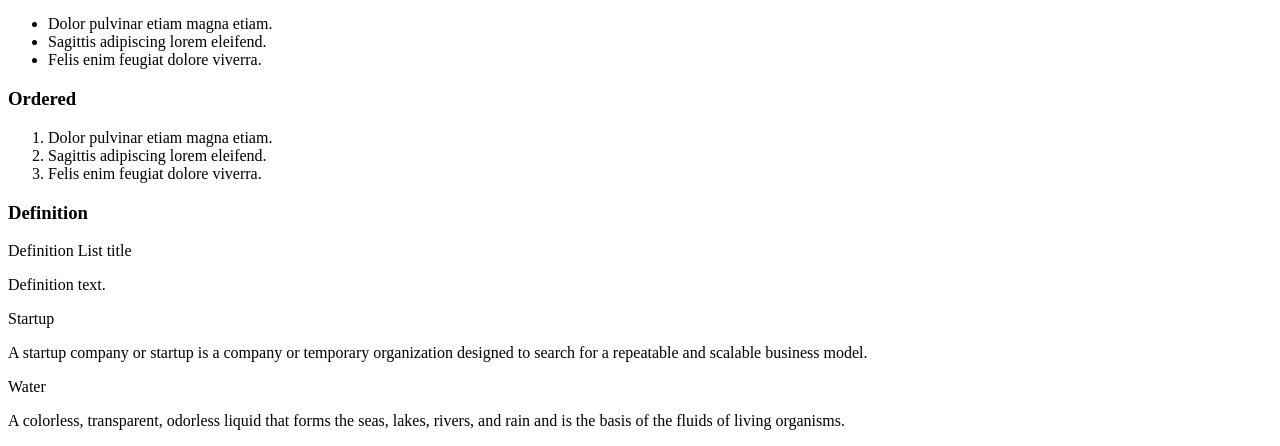
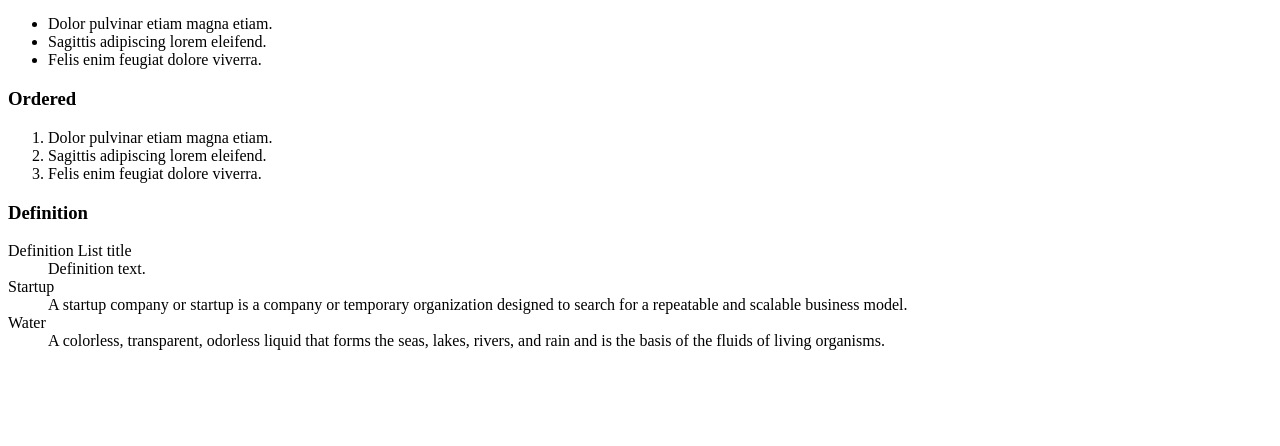
Before and after one commit to donaldrs01/atlas-web_front_end, a plain HTML site: page html_advanced/26-styleguide.html in a window 1280 px wide. Shown: the part 612-1058 px from the top of the page. After the commit the page ends 978 px from the top, so only its background shows below. Drawn offline with Linux system fonts and the light colour scheme.

Commit message:
examples of different lists (unordered, ordered, definition)

```diff
--- a/html_advanced/26-styleguide.html
+++ b/html_advanced/26-styleguide.html
@@ -84,11 +84,11 @@
                     </h3>
                     <dl>
                         <dt>Definition List title</dt>
-                        <dl>Definition text.</dl>
+                        <dd>Definition text.</dd>
                         <dt>Startup</dt>
-                        <dl>A startup company or startup is a company or temporary organization designed to search for a repeatable and scalable business model.</dl>
+                        <dd>A startup company or startup is a company or temporary organization designed to search for a repeatable and scalable business model.</dd>
                         <dt>Water</dt>
-                        <dl>A colorless, transparent, odorless liquid that forms the seas, lakes, rivers, and rain and is the basis of the fluids of living organisms.</dl>
+                        <dd>A colorless, transparent, odorless liquid that forms the seas, lakes, rivers, and rain and is the basis of the fluids of living organisms.</dd>
                     </dl>
                 </div>
             </section>
```
